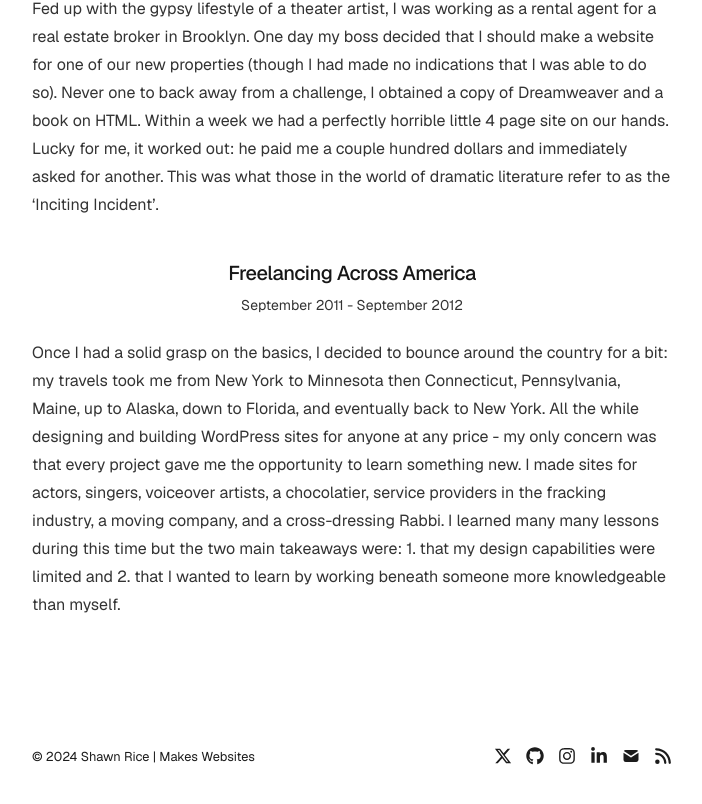
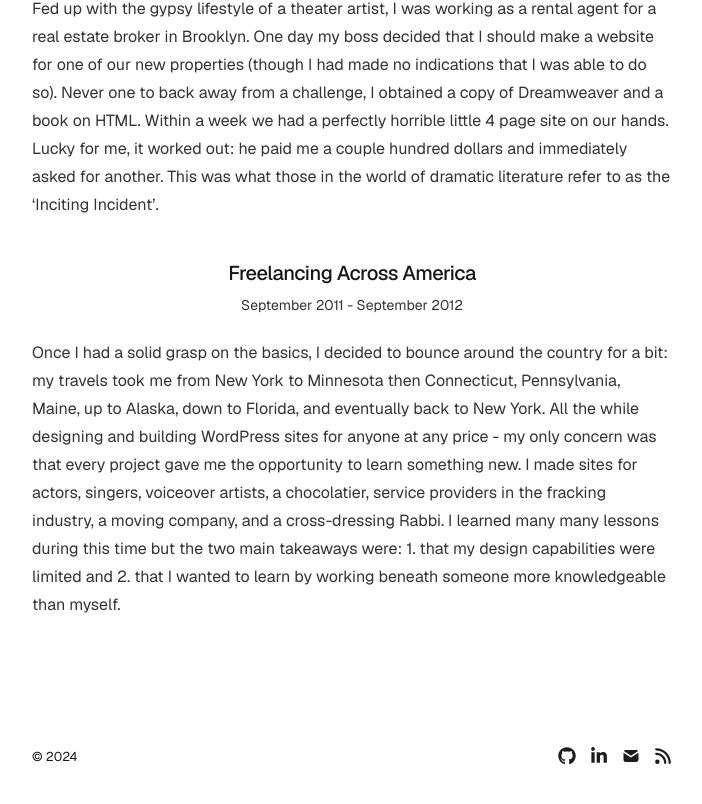
Before and after one commit to iamshawnrice/shawnricemakeswebsites-portfolio-site, a Next.js app: page / in a window 1280 px wide. Shown: the part 713-1517 px from the top of the page, without its empty margins (288-990 px from the left). Built offline with nearby package versions, Linux system fonts and the light colour scheme.

Commit message:
Remove dead social links

```diff
--- a/app/components/footer.tsx
+++ b/app/components/footer.tsx
@@ -24,9 +24,7 @@ function SocialLink({ href, icon: Icon }) {
 function SocialLinks() {
   return (
     <div className="flex text-lg gap-3.5 float-right transition-opacity duration-300 hover:opacity-90">
-      <SocialLink href={socialLinks.twitter} icon={FaXTwitter} />
       <SocialLink href={socialLinks.github} icon={FaGithub} />
-      <SocialLink href={socialLinks.instagram} icon={FaInstagram} />
       <SocialLink href={socialLinks.linkedin} icon={FaLinkedinIn} />
       <SocialLink href={socialLinks.email} icon={TbMailFilled} />
       <a href="/rss.xml" target="_self">
@@ -40,14 +38,6 @@ export default function Footer() {
   return (
     <small className="block lg:mt-24 mt-16 text-[#1C1C1C] dark:text-[#D4D4D4]">
       <time>© {YEAR}</time>{" "}
-      <a
-        className="no-underline"
-        href={socialLinks.twitter}
-        target="_blank"
-        rel="noopener noreferrer"
-      >
-        {metaData.title}
-      </a>
       <style jsx>{`
         @media screen and (max-width: 480px) {
           article {
```
